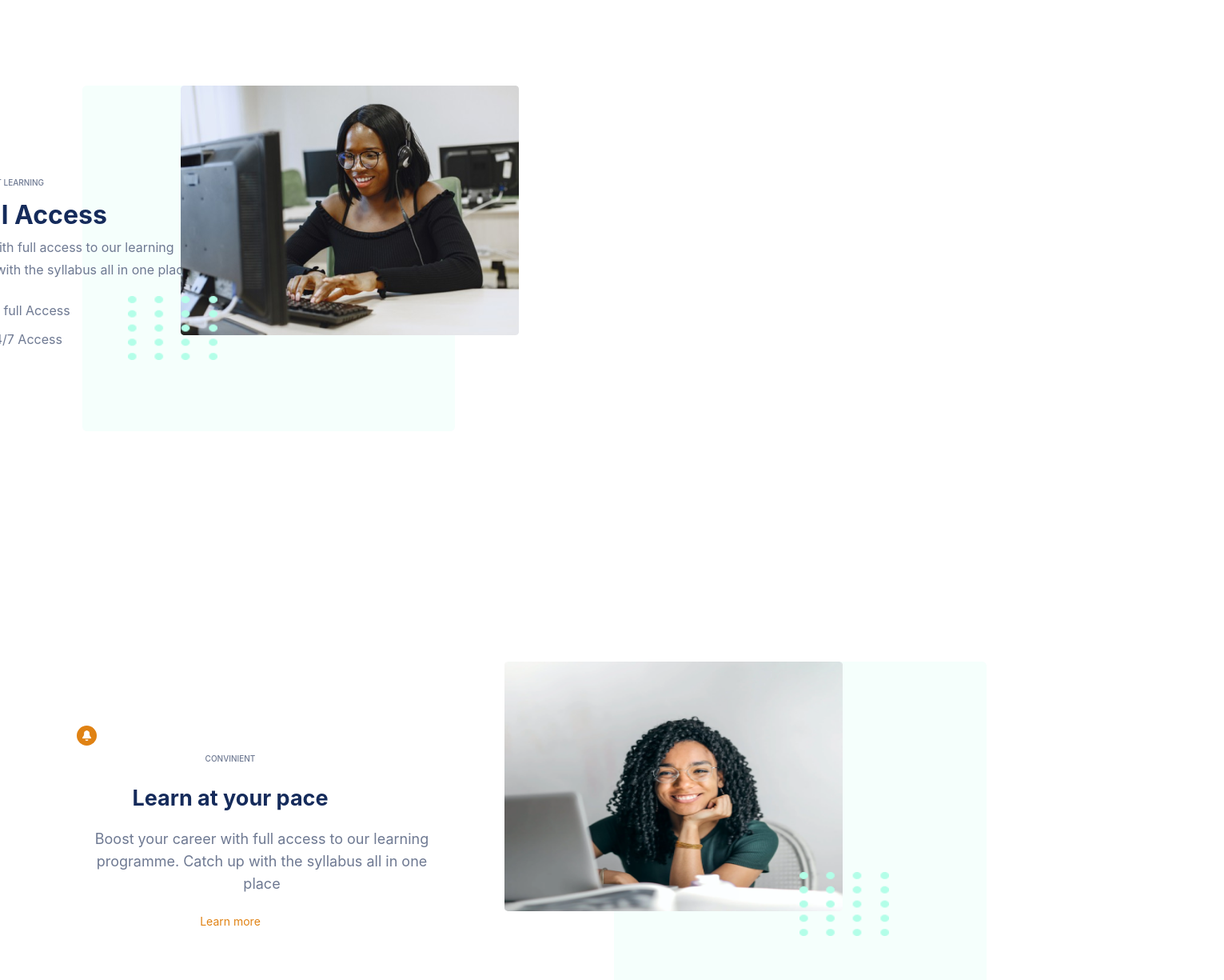
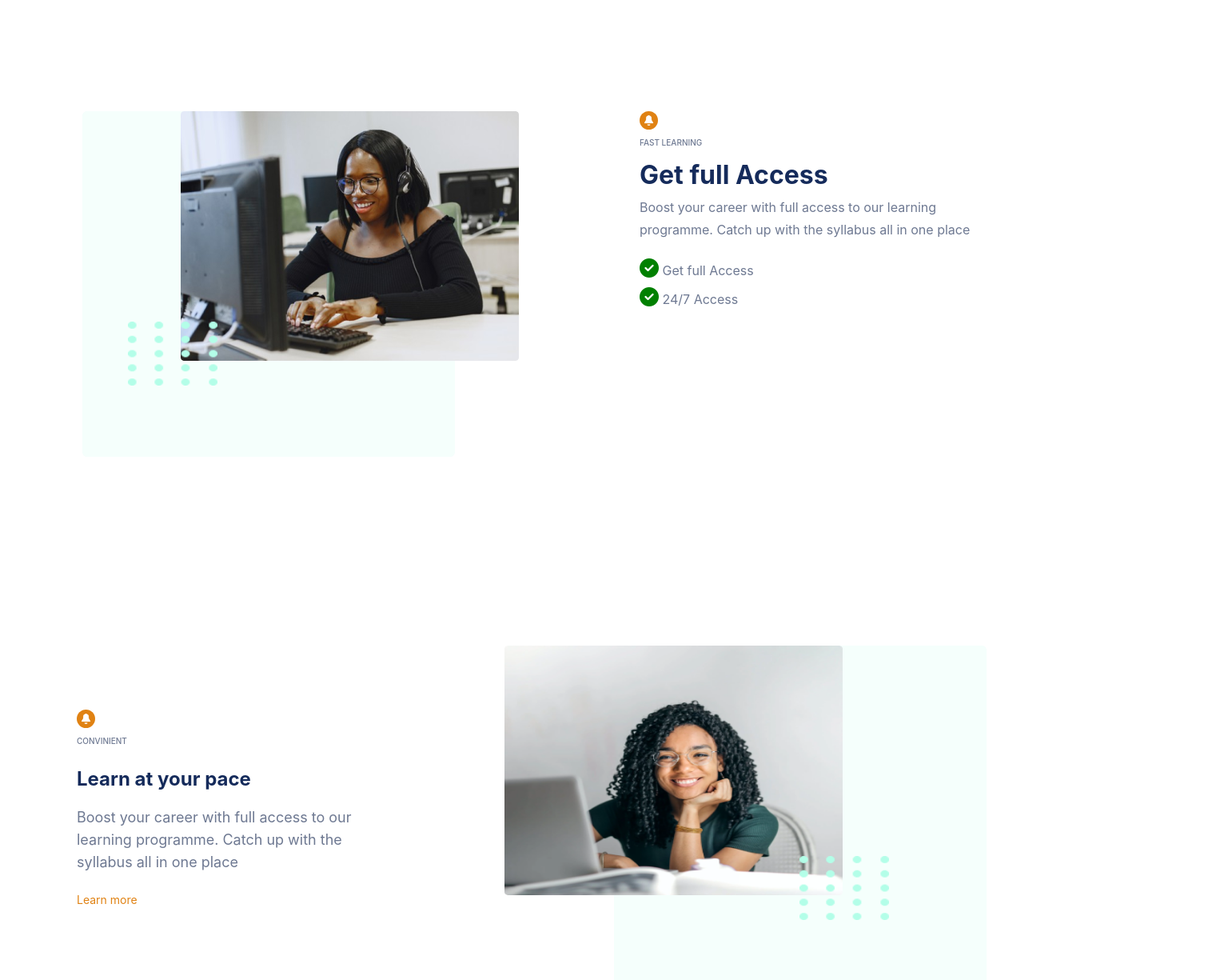
Before and after one commit to uchennaanya/profescofe, a React (Create React App) app: page / in a window 1280 px wide. Shown: the part 1260-2485 px from the top of the page at 80% size, 1531 px wide, since content can reach past the window. Built offline with nearby package versions, Linux system fonts and the light colour scheme.

Commit message:
Working on the responsiveness

```diff
--- a/src/App.css
+++ b/src/App.css
@@ -1,16 +1,5 @@
-/*
-Content
-
-header
-hero
-tutors
-all-access
-personal-tutor
-footer
-
-*/
-
 body {
+  width: 100%;
   margin: 0%;
   box-sizing: border-box;
 }
@@ -23,20 +12,22 @@ p {
 }
 
 .bell {
+  position: relative;
   background: #E08213;
   width: 7px;
   height: 7px;
   border-radius: 50%;
   display: flex;
   align-items: center;
+  left: 12rem;
   justify-content: center;
-  border: 1px red;
   padding: 0.5em;
 }
 
 .bell img {
   width: 1000px;
   height: 15px;
+  color: blue;
 }
 
 .text {
@@ -46,7 +37,7 @@ p {
   font-size: 1rem;
   text-align: center;
   line-height: 28px;
-  top: 40rem;
+  margin: 10rem 0 1rem 0;
 }
 
 header {
@@ -147,24 +138,8 @@ nav .btn {
 .dots {
   position: relative;
   left: 100px;
-  top: 20px;
+  top: 0px;
   z-index: 1;
-}
-
-.bell {
-  background: #E08213;
-  width: 7px;
-  height: 7px;
-  border-radius: 50%;
-  display: flex;
-  align-items: center;
-  justify-content: center;
-  padding: 0.5em;
-}
-
-.bell img {
-  width: 15xp;
-  height: 15px;
 }
 
 .sub {
@@ -180,16 +155,28 @@ nav .btn {
     font-size: 14px;
 }
 
+.check-wrap {
+  display: block;
+}
+.check-wrap p {
+  display: inline-block;
+  width: 10rem;
+}
+.check {
+  font-size:1.5rem; color:green;
+  margin: 0.4rem 0 0 0 ;
+}
+
 .all-access {
   position: relative;
-  top: 10rem;
+  top: 5rem;
   z-index: 1;
   height: 100vh;
 }
 
 .all-access .text {
   position: relative;
-  top: 5rem;
+  top: 0rem;
 
 }
 
@@ -204,6 +191,11 @@ nav .btn {
   width: 20rem;
 }
 
+.all-access .dots {
+  position: absolute;
+  left: 0;
+}
+
 .all-access p {
   right: 6rem;
   font-family: Inter;
@@ -216,26 +208,56 @@ nav .btn {
 }
 
 .tutors {
-  /* top: 0; */
+  position: relative;
+  padding: 1rem;
   text-align: center;
   color: #152b5b;
-
+  top: 2rem;
 }
 
 .tutors .text {
   display: flex;
   justify-content: space-around;
   text-align: left;
-  top: 1rem;
-
+  top: -10rem;
 }
-
-
 
 .tutors img {
   margin: 1rem 0;
   border: 1px solid #000000;
+  padding: 1rem;
+  height: 50px;
+  border-radius: 5px;
   width: 100px;
+}
+
+.learn-pace .all-access-img {
+  position: absolute;
+  width: 20rem;
+  height: 15rem;
+  right: 0;
+  border-radius: 4px;
+}
+
+.personal_tutor .dots {
+  position: absolute;
+  right: 10rem;
+  top: 180rem;
+}
+
+.personal_tutor .text {
+  position: relative;
+  line-height: 28px;
+  top: 6rem;
+}
+
+.personal_tutor .personal-tutor-img {
+  position: relative;
+  top: 4rem;
+  width: 20rem;
+  height: 15rem;
+  left: 0;
+  border-radius: 4px;
 }
 
 .rate {
@@ -258,10 +280,9 @@ nav .btn {
 
 .take-class {
   position: relative;
-  height: 200px;
   width: 100vw;
-  padding: 2rem 0;
-  top: 250px;
+  padding: 0.5rem 0 0 0;
+  top: 20rem;
   text-align: center;
   background: #081b32;
   color: #fff;
@@ -269,21 +290,55 @@ nav .btn {
 
 .take-class .text {
   font: 200 1.5rem Inter;
-  line-height: 36px;
-  padding: 1rem 0;
-  top: 0;
+  padding: 0;
+  top: -9rem;
   color: #f5f5f5;
   text-align: center;
   z-index: 1;
 }
 
 .take-class .btn {
+  position: absolute;
   background: #24a3ff;
   border-radius: 8px;
   color: #ffffff;
   font-family: Oxygen;
-  text-decoration: none;
+  top: 8rem;
+  left: 10rem;
   padding: 0.5rem 1.5rem;
+}
+
+.quot {
+  padding: 1rem;
+  text-align: left;
+  display: inline-block ;
+  color: #6E7992;
+}
+
+.quot-img {
+  width: 4rem;
+  height: 4rem;
+}
+
+.testimonials .review {
+  font: 600 1rem Inter;
+  padding-left: 1rem;
+  z-index: 1;
+}
+
+.text-wrap {
+  position: relative;
+  width: 100vw;
+  left: 0%;
+  right: 0%;
+  padding: 0 1rem;
+  background: #ffffff;
+  box-shadow: 0px 4px 30px rgba(0, 0, 0, 0.06);
+  border-radius: 4px;
+  z-index: 1;
+  color: #6e7992;
+  font-family: Inter;
+  font-size: 14px;
 }
 
 footer {
@@ -321,16 +376,11 @@ footer .courses-products {
 
   .text {
     position: absolute;
-    color: #6E7992;
-    font-family: Inter;
-    font-size: 18px;
-    line-height: 28px;
-    top: 5rem;
-    right: 12rem;
+    text-align: left;
     width: 30vw;
   }
 
-  /* ------------------------------------------- */
+  /* End */
 
   header {
     padding: 2em 6em 0.5rem 6em;
@@ -461,13 +511,9 @@ footer .courses-products {
 
   .bell {
     background: #E08213;
-    width: 7px;
-    height: 7px;
-    border-radius: 50%;
     display: flex;
-    align-items: center;
-    justify-content: center;
-    padding: 0.5em;
+    align-items: left;
+    left: 0rem;
   }
 
   .bell img {
@@ -489,7 +535,7 @@ footer .courses-products {
     position: relative;
     display: flex;
     flex-direction: column;
-    padding: 4rem;
+    padding: 0rem;
     top: 5rem;
     color: #152b5b;
   }
@@ -524,7 +570,6 @@ footer .courses-products {
     top: 250px;
     display: flex;
     margin: 0 auto;
-
   }
 
   /* All access */
@@ -535,7 +580,7 @@ footer .courses-products {
   }
 
   .all-access .text {
-    right: 11rem;
+    left: 50rem;
   }
 
   .all-access p {
@@ -591,26 +636,12 @@ footer .courses-products {
 
   .learn-pace {
     position: relative;
-    top: 20rem;
+    top: -10rem;
   }
 
   .learn-pace .text {
     left: 6rem;
-  }
-
-  .learn-pace p {
-    width: 463px;
-    height: 84px;
-    right: 6rem;
-    font-family: Inter;
-    font-size: 18px;
-    line-height: 28px;
-
-  }
-
-  .learn-pace li {
-    color: #6e7992;
-    list-style-type: style;
+    top: -5rem;
   }
 
   .learn-pace .bg {
@@ -637,15 +668,11 @@ footer .courses-products {
     z-index: 1;
   }
 
-  .learn-pace .title {
-    left: 711px;
-  }
-
   /* Personal tutor */
 
   .personal_tutor {
     position: relative;
-    top: 55rem;
+    top: 40rem;
   }
 
   .personal_tutor .dots {
@@ -673,6 +700,8 @@ footer .courses-products {
 
   .personal_tutor .text {
     line-height: 28px;
+    top: 10rem;
+    left: 45rem;
   }
 
   /* Testimonials */
@@ -681,7 +710,11 @@ footer .courses-products {
     padding: 4rem;
     color: #081b32;
     position: relative;
-    top: 80rem;
+    top: 45rem;
+  }
+
+  .testimonials .review {
+    padding-left: 10rem;
   }
 
   .testimonials .bg {
@@ -705,7 +738,6 @@ footer .courses-products {
     left: 17.13%;
     right: 51.98%;
     padding: 1rem;
-    height: 200px;
     background: #ffffff;
     box-shadow: 0px 4px 30px rgba(0, 0, 0, 0.06);
     border-radius: 4px;
@@ -715,6 +747,7 @@ footer .courses-products {
     line-height: 23px;
     font-size: 14px;
   }
+
   .text-wrap h3 {
     font-family: Inter;
     font-style: normal;
@@ -738,7 +771,7 @@ footer .courses-products {
     display: flex;
     position: relative;
     justify-content: space-evenly;
-    top: 135rem;
+    top: 105rem;
     width: 80vw;
     margin: 0 auto;
     z-index: 1;
@@ -750,7 +783,6 @@ footer .courses-products {
     left: 738px;
     top: 4008px;
     font-family: Inter;
-    font-style: normal;
     font-weight: 500;
     font-size: 2.5rem;
     line-height: 36px;
@@ -760,34 +792,24 @@ footer .courses-products {
   /* Take class */
 
   .take-class {
-    position: relative;
-    height: 240px;
+    position: absolute;
     width: 80vw;
-    margin-left: 10vw;
-    top: 125rem;;
-    text-align: center;
-    background: #081b32;
-    color: #fff;
+    padding: 5rem 0;
+    top: 240rem;
+    left: 10rem;
   }
 
   .take-class .text {
-    font: 400 2.5rem Inter;
-    line-height: 44px;
-    top: 0;
+    font: 200 1.5rem Inter;
     left: 20rem;
-    color: #f5f5f5;
+    padding: 0;
+    z-index: 1;
   }
 
   .take-class .btn {
-    position: absolute;
-    top: 10rem;
+    top: 6rem;
     left: 29rem;
-    background: #24a3ff;
-    border-radius: 8px;
-    color: #ffffff;
-    font-family: Oxygen;
-    text-decoration: none;
-    padding: 1rem 2rem;
+    padding: 0.5rem 1.5rem;
   }
 
   /* Footer */
@@ -795,7 +817,7 @@ footer .courses-products {
   footer {
     padding: 3rem 0 3rem 0;
     position: relative;
-    top: 130rem;
+    top: 100rem;
     display: flex;
     justify-content: space-evenly;
     color: #6e7992;
--- a/src/components/Testimonial.jsx
+++ b/src/components/Testimonial.jsx
@@ -1,30 +1,32 @@
 import React from 'react'
 import testimonial1 from '../components/img/testimonial1.png'
 import testimonial_bg from '../components/img/testimonial-bg.png'
+import quot from '../components/img/quot.png'
 
 const Testimonials = () => {
     return (
         <>
             <div className="testimonials">
-                <div style={{paddingLeft: '10rem', zIndex: '1'}}>
+                <div className="review">
                     <h2>
                         Students Reviews <br />
                         are essential
-                        </h2>
+                    </h2>
                     <p className="caption">
                         See what our students are saying
                     </p>
                 </div>
 
                 <div className="text-wrap">
-                    <p>
+                    <cite className="quot">
                         Boost your career with full access to our learning programme.
                         Catch up with the syllabus all in one place
-                    </p>
-                    <h3>Stella Mary</h3>
-                    <p>
+                        <img src={quot} alt="Professco" className="quot-img" />
+                    </cite>
+                    <h3 className="quot">Stella Mary</h3>
+                    <small className="quot">
                         Accounting Student, Bricks University
-                    </p>
+                    </small>
                 </div>
                 <div>
                     <img src={testimonial_bg} alt="profesco" className="bg" />
```
